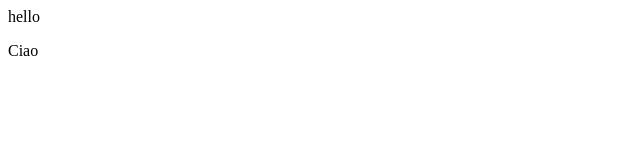
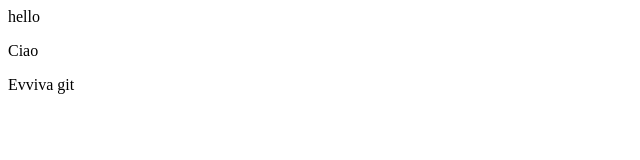
Before and after one commit to tony1989s/coursera-, a plain HTML site: page index.html in a window 1280 px wide. Shown: the full height of the page, 0-640 px from the left. Drawn offline with Linux system fonts and the light colour scheme.

Commit message:
Terzo commit

```diff
--- a/index.html
+++ b/index.html
@@ -2,5 +2,6 @@
 <body>
 hello
 <p>Ciao</p>
+<p>Evviva git</p>
 </body>
 </html>
```
